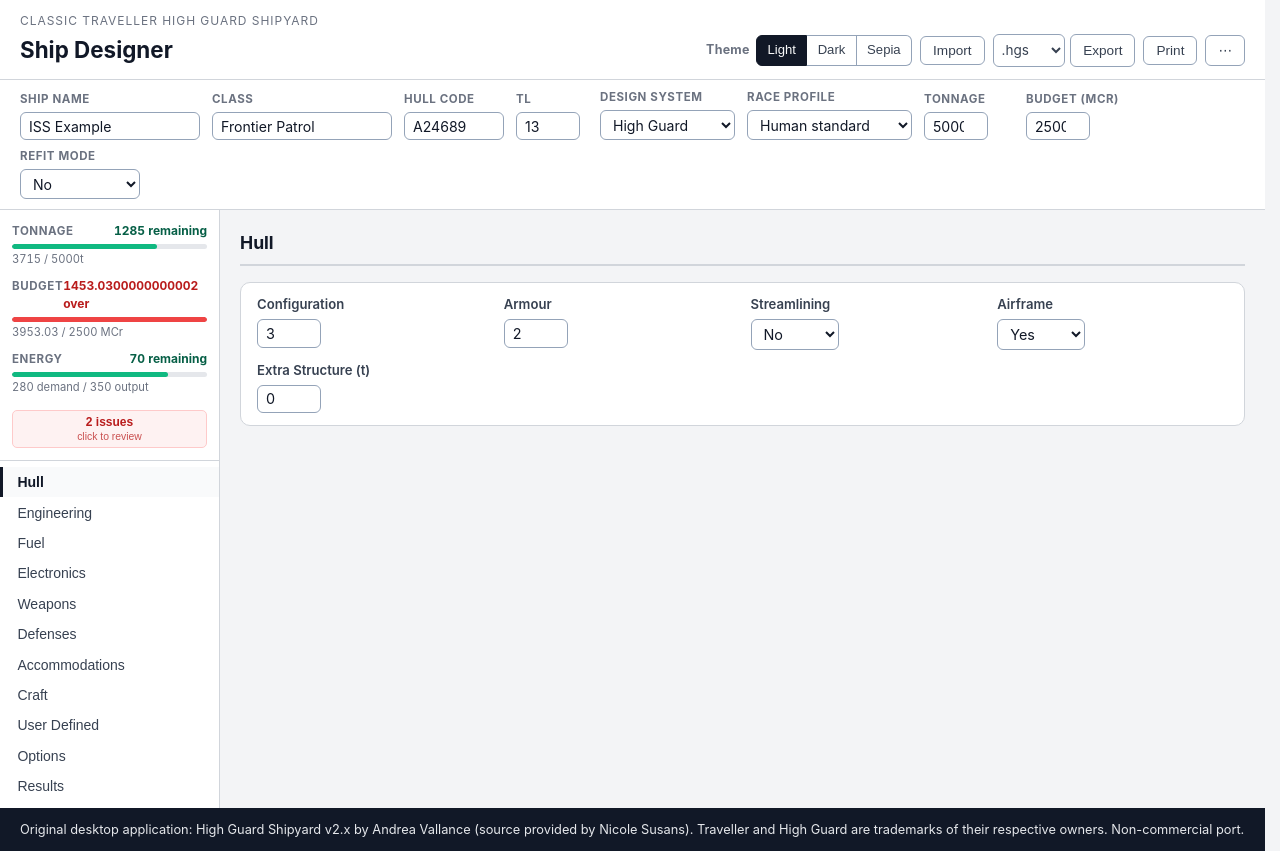
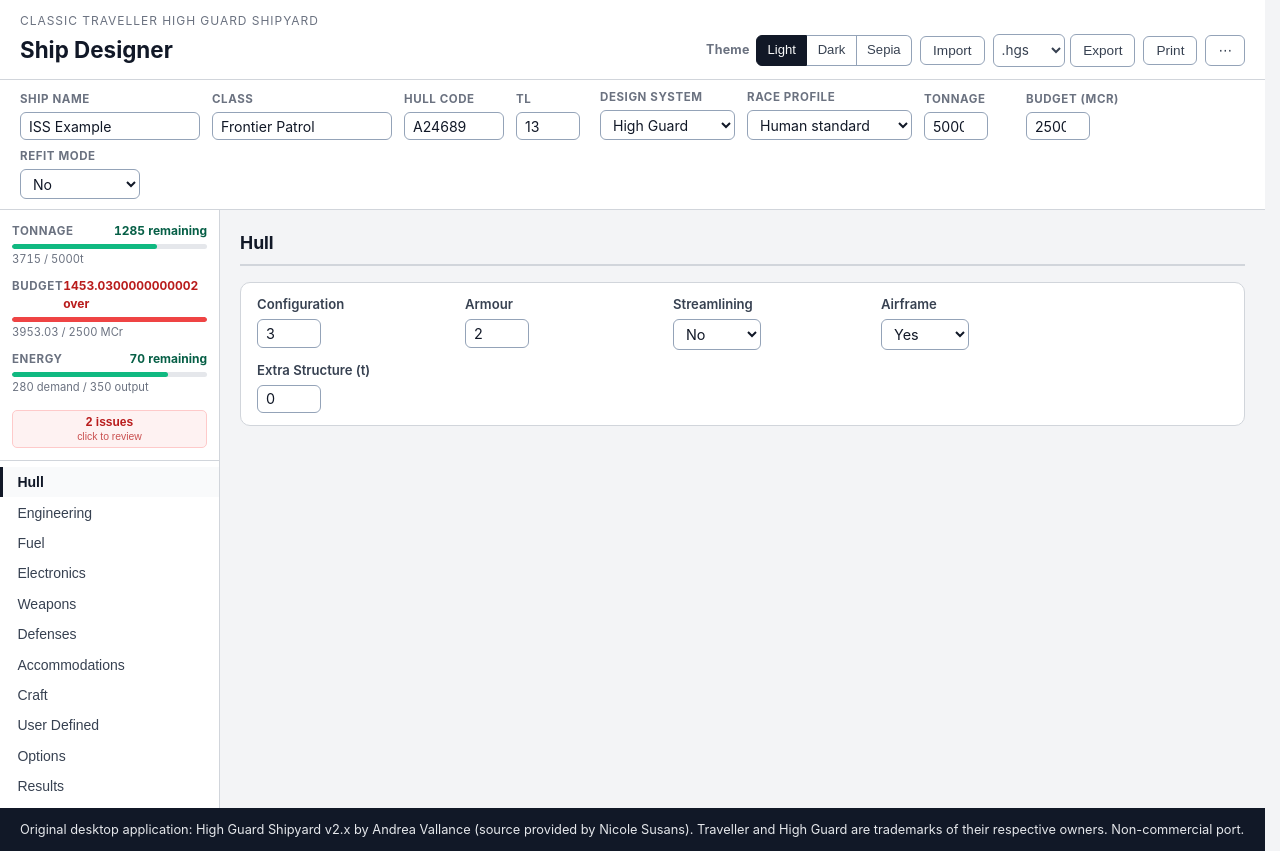
Before and after one commit to code-monki/high-guard-shipyard, a Vue app in the folder web/: page / in a window 1280 px wide. Built offline with nearby package versions, Linux system fonts and the light colour scheme.

Commit message:
Improve responsive component layouts

```diff
--- a/web/src/style.css
+++ b/web/src/style.css
@@ -589,7 +589,8 @@ h2, h3, h4, p { margin: 0; }
 /* ── Responsive field grid ───────────────────────────────────────────────── */
 .field-row {
   display: grid;
-  grid-template-columns: repeat(auto-fit, minmax(min(100%, 12rem), 1fr));
+  grid-template-columns: repeat(auto-fit, minmax(min(100%, 12rem), max-content));
+  justify-content: start;
   gap: 0.7rem 1rem;
 }
 
```
